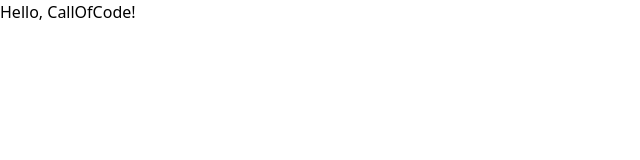
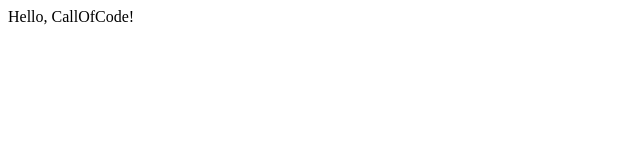
Before and after one commit to Exprezzzo/CallOfCode, a Next.js app: page / in a window 1280 px wide. Shown: the top 160 px of the page, without its empty margins (0-640 px from the left). Built offline with nearby package versions, Linux system fonts and the light colour scheme.

Commit message:
Update layout.tsx

```diff
--- a/app/layout.tsx
+++ b/app/layout.tsx
@@ -1,9 +1,5 @@
-import './globals.css'
+export const dynamic = 'force-static';
 
-export default function RootLayout({ children }: { children: React.ReactNode }) {
-  return (
-    <html lang="en">
-      <body>{children}</body>
-    </html>
-  );
+export default function HomePage() {
+  return <div>Hello, CallOfCode!</div>;
 }
```
